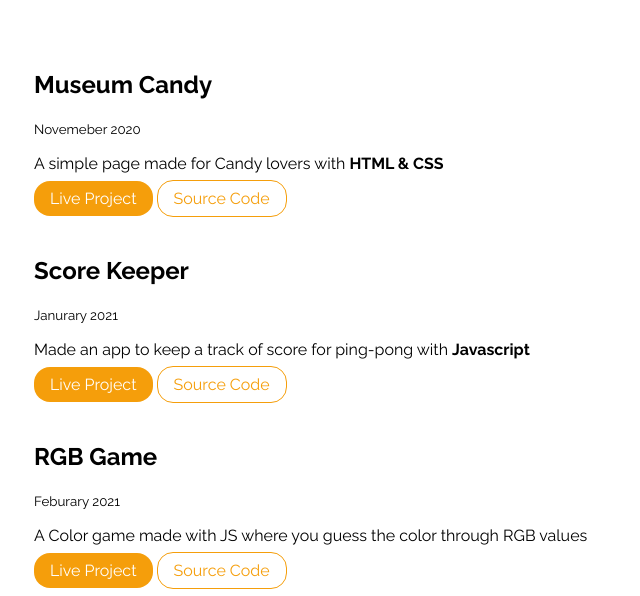
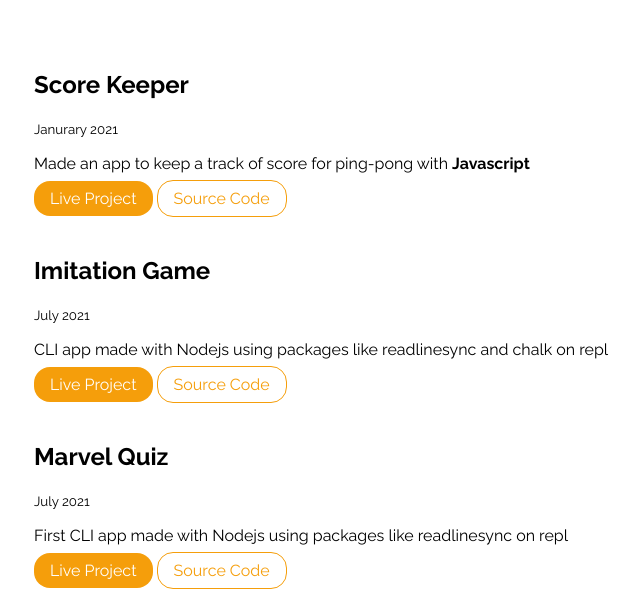
Before and after one commit to pavan6115/neogPortfolio, a plain HTML site: page projects.html in a window 1280 px wide. Shown: the part 554-1150 px from the top of the page, without its empty margins (326-966 px from the left). Drawn offline with Linux system fonts and the light colour scheme.

Commit message:
refactor:removed some projects

```diff
--- a/projects.html
+++ b/projects.html
@@ -33,19 +33,6 @@
 
     <!-- Project list -->
     <ul class="nobullet">
-      <li>
-        <div class="container container-center">
-          <h2>Museum Candy</h2>
-          <small>Novemeber 2020</small>
-          <p>
-            A simple page made for Candy lovers with <strong>HTML & CSS</strong>
-          </p>
-          <a href="" class="link plink">Live Project</a>
-          <a href="" class="link slink">Source Code</a>
-        </div>
-      </li>
-
-      <div class="space"></div>
 
       <li>
         <div class="container container-center">
@@ -68,16 +55,30 @@
 
       <li>
         <div class="container container-center">
-          <h2>RGB Game</h2>
-          <small>Feburary 2021</small>
+          <h2>Imitation Game</h2>
+          <small>July 2021</small>
           <p>
-            A Color game made with JS where you guess the color through RGB
-            values
+            CLI app made with Nodejs using packages like readlinesync and chalk on repl
           </p>
-          <a href="" class="link plink">Live Project</a>
-          <a href="" class="link slink">Source Code</a>
+          <a href="https://replit.com/@kpavann/assignmentmarkOne#index.js?%E2%80%8Bembed=1&output=1" class="link plink" target="_blank">Live Project</a>
+          <a href="https://github.com/pavan6115/neogcamp/blob/main/markTwo/markTwo.js" class="link slink" target="_blank">Source Code</a>
         </div>
       </li>
+
+      <div class="space"></div>
+
+      <li>
+        <div class="container container-center">
+          <h2>Marvel Quiz</h2>
+          <small>July 2021</small>
+          <p>
+            First CLI app made with Nodejs using packages like readlinesync on repl
+          </p>
+          <a href="https://replit.com/@kpavann/marvelQuiz#index.js?embed=1&output=1" class="link plink" target="_blank">Live Project</a>
+          <a href="https://replit.com/@kpavann/marvelQuiz#index.js" class="link slink" target="_blank">Source Code</a>
+        </div>
+      </li>
+
     </ul>
   </body>
 </html>
```
